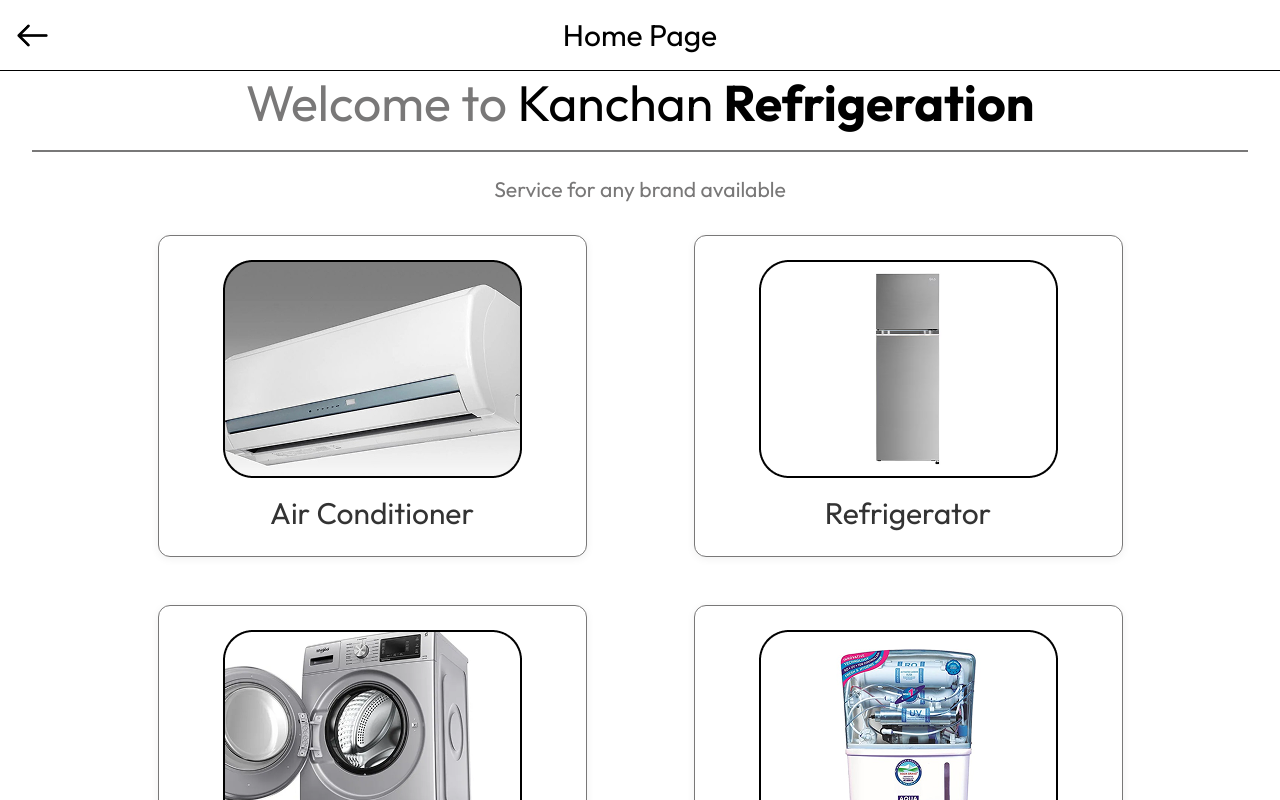
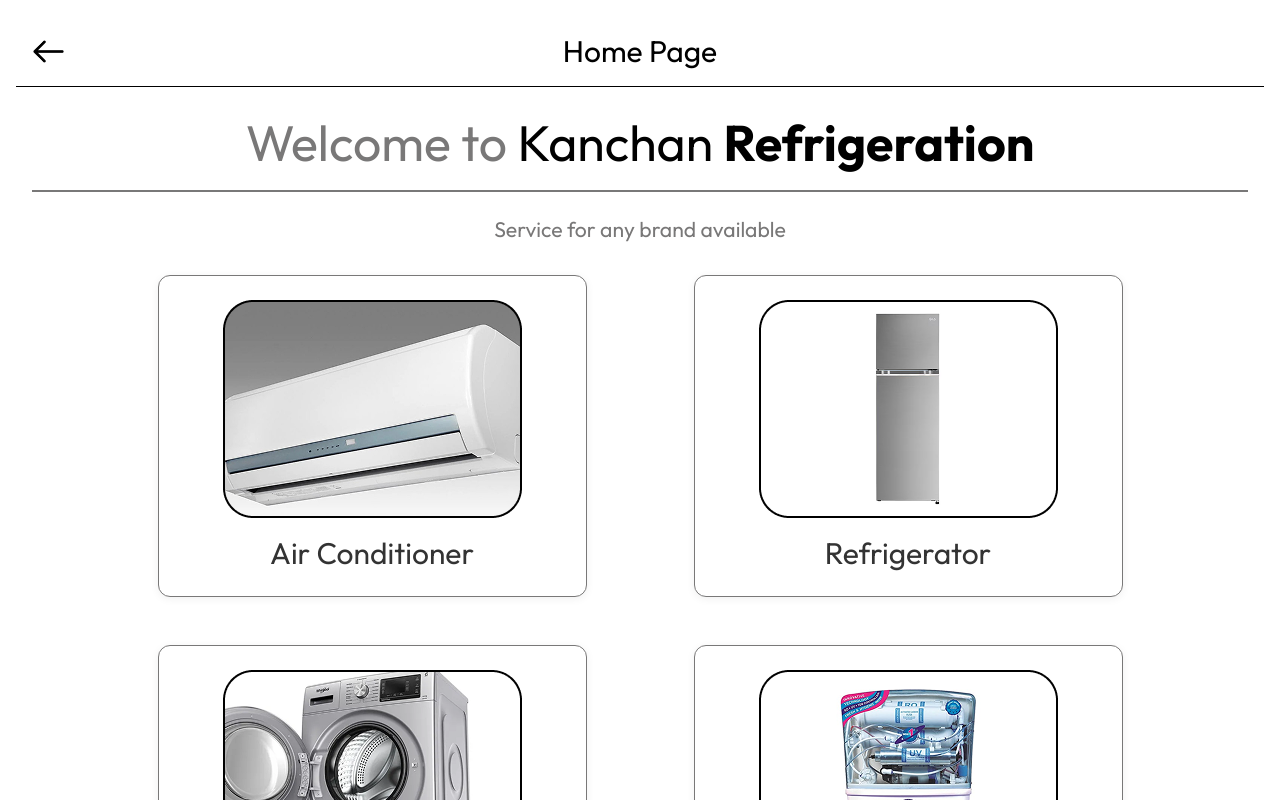
Before and after one commit to ayushthakurrrr/Technician-s-Web, a React (Vite) app: page /services in a window 1280 px wide. Shown: the top 800 px of the page. Built offline with nearby package versions, Linux system fonts and the light colour scheme.

Commit message:
fixed small issues in card & services-pg

```diff
--- a/src/css/servicedetails.css
+++ b/src/css/servicedetails.css
@@ -1,6 +1,6 @@
 .service-details {
   padding: 16px;
-  font-family: 'Outfit', sans-serif;
+  font-family: "Outfit", sans-serif;
 }
 
 /* Info Line */
@@ -73,3 +73,7 @@
     /* Two items per row */
   }
 }
+
+.page-header {
+  margin-bottom: 1.5rem;
+}
--- a/src/css/services.css
+++ b/src/css/services.css
@@ -3,7 +3,7 @@
 .homepage-container {
   max-width: 1280px;
   margin: 0 auto 4rem auto;
-  /* padding: 2rem 1rem; */
+  padding: 1rem 1rem;
   font-family: "Outfit", sans-serif, "Segoe UI";
 }
 
```
